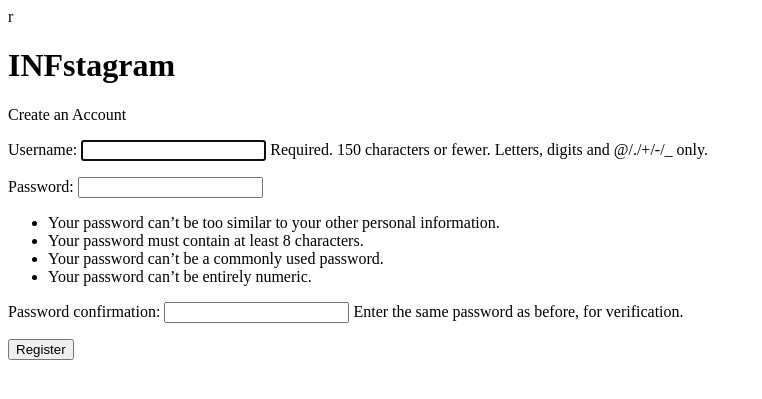
After one commit to tbaskijera/INFstagram, a Django app: page /register/ in a window 1280 px wide. The commit adds this page. Shown: the top 399 px of the page, without its empty margins (0-762 px from the left). Run offline with Django 3.2, Linux system fonts and the light colour scheme.

Commit message:
registracija

```diff
--- /dev/null
+++ b/autentifikacija/templates/register.html
@@ -0,0 +1,11 @@
+r{% extends "base.html" %}
+
+{% block title %}Create an Account{% endblock %}
+
+{% block content %}
+    <form method="POST" class="form-group">
+        {% csrf_token %}
+        {{ form.as_p }}
+        <button type="submit" class="btn btn-success">Register</button>
+    </form>
+{% endblock %}
--- a/autentifikacija/views.py
+++ b/autentifikacija/views.py
@@ -1,3 +1,25 @@
-from django.shortcuts import render
+from django.shortcuts import render, redirect
+from django.contrib.auth import logout
+from django.contrib.auth.forms import UserCreationForm
+from django.contrib.auth.models import *
+
 
 # Create your views here.
+def registracija(response):
+    if response.user.is_authenticated:
+        logout(response)
+
+    if response.method == "POST":
+        form = UserCreationForm(response.POST)
+        if form.is_valid():
+            form.save()
+            print("Uspjesno")
+        return redirect("/")
+    else:
+        form = UserCreationForm()
+
+    return render(response, "register.html", {"form": form})
+
+
+def prijava(request):
+    return render(request, "log_in.html")
--- a/infstagram/settings.py
+++ b/infstagram/settings.py
@@ -23,9 +23,9 @@ BASE_DIR = os.path.dirname(os.path.dirname(os.path.abspath(__file__)))
 SECRET_KEY = '&f9xj0!kg^j+w(yzot#3lddw%!a&#-r@y^y9nrg^*ur*e@$*wv'
 
 # SECURITY WARNING: don't run with debug turned on in production!
-DEBUG = True
+DEBUG = False
 
-ALLOWED_HOSTS = []
+ALLOWED_HOSTS = ['127.0.0.1']
 
 
 # Application definition
--- a/infstagram/urls.py
+++ b/infstagram/urls.py
@@ -15,8 +15,10 @@ Including another URLconf
 """
 from django.contrib import admin
 from django.urls import path, include
+from autentifikacija import views as aut_v
 
 urlpatterns = [
     path('admin/', admin.site.urls),
     path('', include('main.urls')),
+    path('register/', aut_v.registracija, name='registracija')
 ]
--- a/main/templates/base.html
+++ b/main/templates/base.html
@@ -1,119 +1,25 @@
-{% load static %}
-
 <!DOCTYPE html>
 <html>
   <head>
     <meta charset="utf-8">
-    <meta name="viewport" content="width=device-width, initial-scale=1">
     <title>INFstagram</title>
     <link href="https://fonts.googleapis.com/icon?family=Material+Icons"
       rel="stylesheet">
   </head>
+
   <body>
-
-  <nav class="navbar" role="navigation" aria-label="main navigation">
-  <div class="navbar-brand">
-    <a class="navbar-item" href="">
-      <img src="{% static 'img/instagram_black.png' %}" width="64" height="64" alt="logo">
-    </a>
-
-    <a role="button" class="navbar-burger burger" aria-label="menu" aria-expanded="false" data-target="navbarBasicExample">
-      <span aria-hidden="true"></span>
-      <span aria-hidden="true"></span>
-      <span aria-hidden="true"></span>
-    </a>
-  </div>
-
-  <div id="navbarBasicExample" class="navbar-menu">
-    <div class="navbar-start">
-      <a href="{% url 'index' %}" class="navbar-item">
-        <i class="material-icons">home</i>
-        Home
-      </a>
-
-      <a class="navbar-item">
-        <i class="material-icons">explore</i>
-        Explore
-      </a>
-
-      <a href="{% url 'show-notifications' %}" class="navbar-item">
-        <i class="material-icons">notifications</i>
-        Notifications
-        {% if count_notifications %}
-          <span class="badge">{{ count_notifications }}</span>
-        {% endif %}
-      </a>
-
-      <a href="{% url 'inbox' %}" class="navbar-item">
-        <i class="material-icons">inbox</i>
-        Inbox
-        {% if directs_count %}
-        <span class="badge">{{ directs_count }}</span>
-        {% endif %}
-      </a>
-
-      <a href="{% url 'profile' request.user %}" class="navbar-item">
-        <i class="material-icons">face</i>
-        Profile - <strong>{{ request.user }}</strong>
-      </a>
-
-        <a href="{% url 'newpost' %}" class="navbar-item">
-          <i style="color: green;" class="material-icons">perm_media</i>
-          <strong>New Post</strong>
-        </a>
-
-        <a href="{% url 'newstory' %}" class="navbar-item">
-          <i style="color: green;" class="material-icons">photo_filter</i>
-          <strong>New Story</strong>
-        </a>
-
-      <div class="navbar-item has-dropdown is-hoverable">
-        <a class="navbar-link">
-          Settings
-        </a>
-
-        <div class="navbar-dropdown">
-          <a class="navbar-item">
-            Change password
-          </a>
-          <a class="navbar-item">
-            Contact
-          </a>
-          <a class="navbar-item">
-            Report an issue
-          </a>
-          <hr class="navbar-divider">
-          <a href="{% url 'logout' %}" class="navbar-item">
-            Log out
-          </a>
+    <h1>INFstagram</h1>
+    {% if user.is_authenticated %}
+        <p>Prijavljeni ste kao <strong><i>{{ user.get_username }}</i></strong></p>
+        <button class="btn btn-light" type="submit"><a href="/">Odjava</a></button>
+    {% endif %}
+        <div class="title">
+            {% block title %}
+            {% endblock %}
         </div>
-      </div>
-    </div>
-
-  </div>
-</nav>
-
-      {% block banner %}
-      {% endblock %}
-
-  <section class="section">
-    <div class="container">
-
-      {% block content %}
-      {% endblock %}
-
-
-      {% block pagination %}
-      {% endblock %}
-
-    </div>
-  </section>
-
-
-
+        <div class="content">
+            {% block content %}
+            {% endblock %}
+        </div>
   </body>
-
-  <script src="https://code.jquery.com/jquery-2.1.1.min.js"></script>
-  <script src="{% static 'js/init.js' %}"></script>
-  <script src="{% static 'js/slider.js' %}"></script>
 </html>
```
Also changed, not shown: autentifikacija/log_in.html (added, +18 -0 lines), db.sqlite3.
